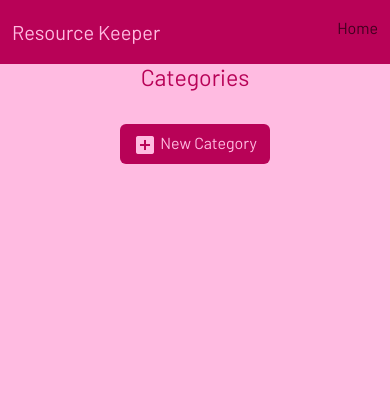
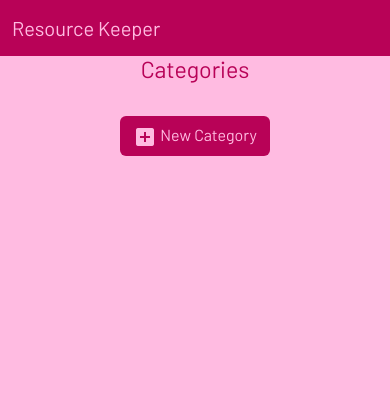
Before and after one commit to doctorandrewbrown/flask-resource-keeper, a Flask app: page / in a window 390 px wide. Shown: the top 420 px of the page. Run offline with Flask 3, Linux system fonts and the light colour scheme.

Commit message:
remove hamburger and hide home link in mobile

```diff
--- a/resource_keeper/templates/base.html
+++ b/resource_keeper/templates/base.html
@@ -20,17 +20,15 @@
 </head>
 
 <body>
+  <!--bootstap snippet for navbar-->
   <nav class="nav-header navbar navbar-expand-lg">
     <div class="container-fluid">
-      <!--bootstap snippet for navbar-->
-      <a class="navbar-brand" href="{{url_for('home')}}" style="color:#FFBBE1;">Resource Keeper</a>
-      <!--button class="navbar-toggler" type="button" data-bs-toggle="collapse" data-bs-target="#navbarSupportedContent" aria-controls="navbarSupportedContent" aria-expanded="false" aria-label="Toggle navigation">
-        <span class="navbar-toggler-icon"></span>
-      </button-->
-      <div >
+      <a class="navbar-brand navi" href="{{url_for('home')}}" >Resource Keeper</a>
+      <!--hide home link on xs devices-->
+      <div class="d-none d-sm-block">
         <ul class="navbar-nav ms-auto mb-2 mb-lg-0">
           <li class="nav-item">
-            <a class="nav-link" href="{{url_for('home')}}">Home</a>
+            <a class="nav-link navi" href="{{url_for('home')}}"">Home</a>
           </li>
         </ul>
       </div>
```
